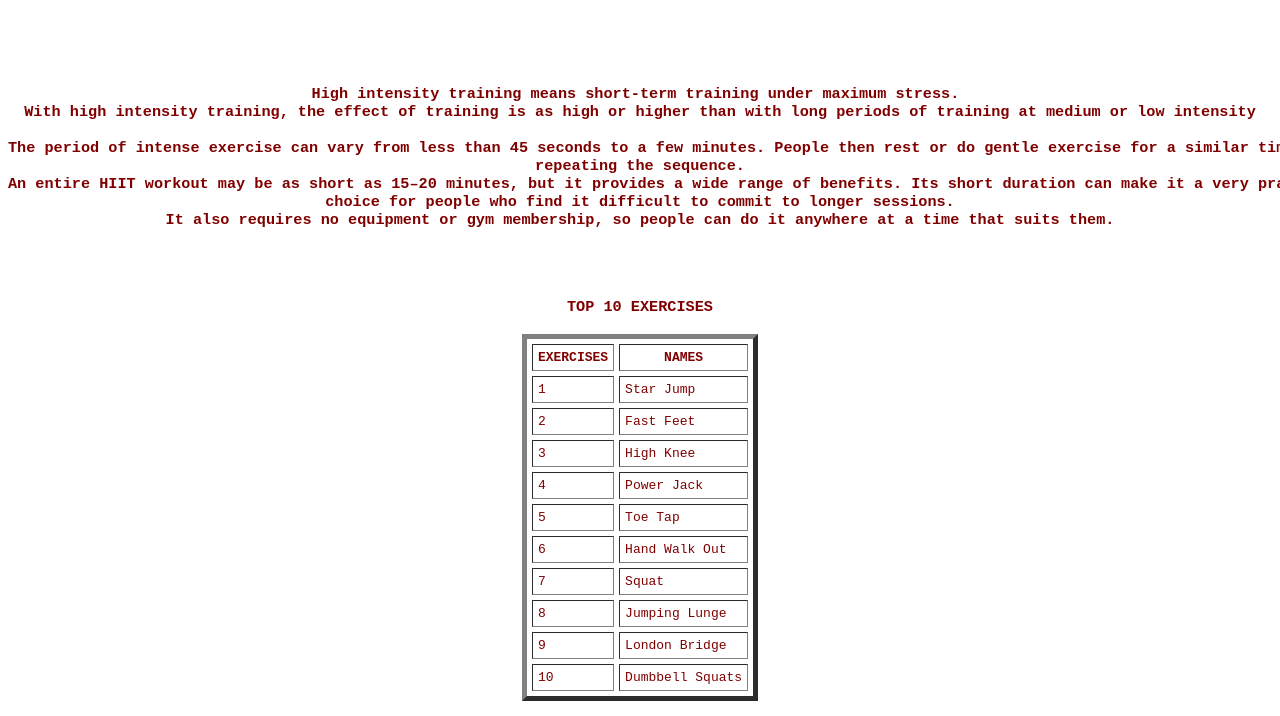
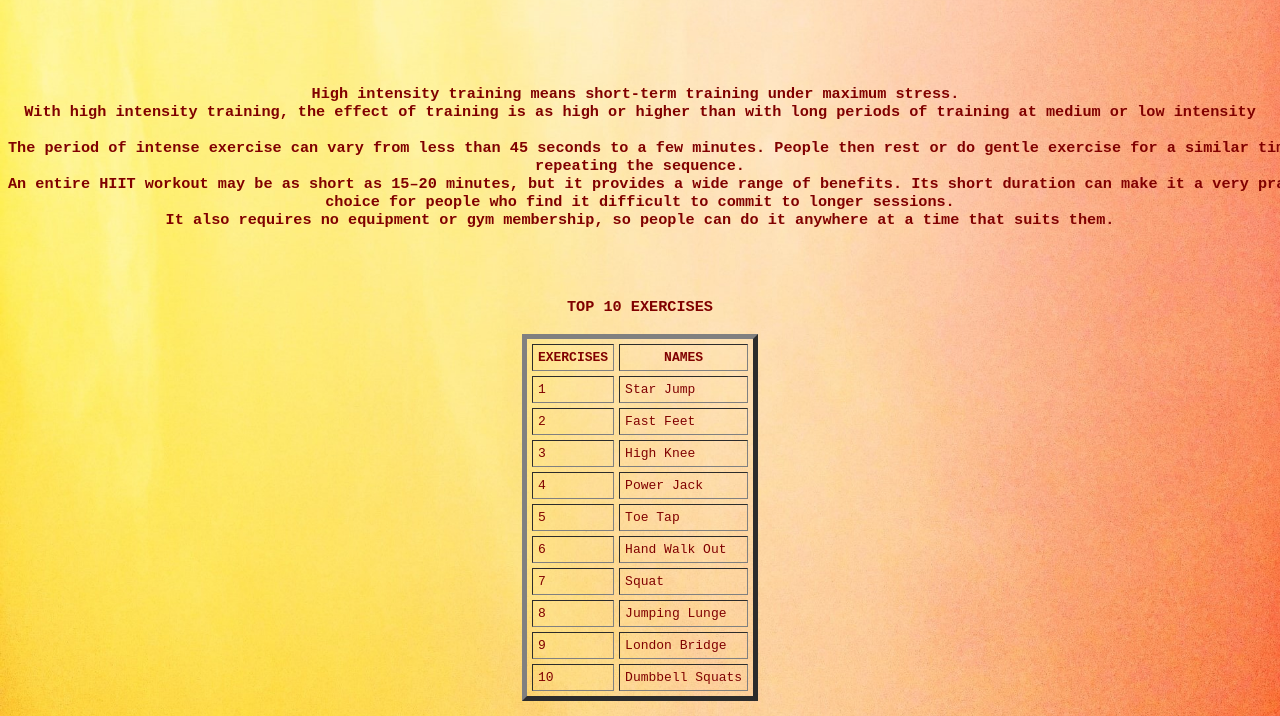
Before and after one commit to paulshaoli/HTML-PROJECT, a plain HTML site: page highintensity.html in a window 1280 px wide. Shown: the part 63-779 px from the top of the page. Drawn offline with Linux system fonts and the light colour scheme; grey boxes are pictures that could not be loaded.

Commit message:
Update highintensity.html

```diff
--- a/highintensity.html
+++ b/highintensity.html
@@ -21,7 +21,7 @@
 	}
 
 	body {
-		background-image: url('hiit.jpg');
+		background-image: url('images/hiit.jpg');
 		background-repeat: no-repeat;
 		background-attachment: fixed;
 		background-size: cover;
```
